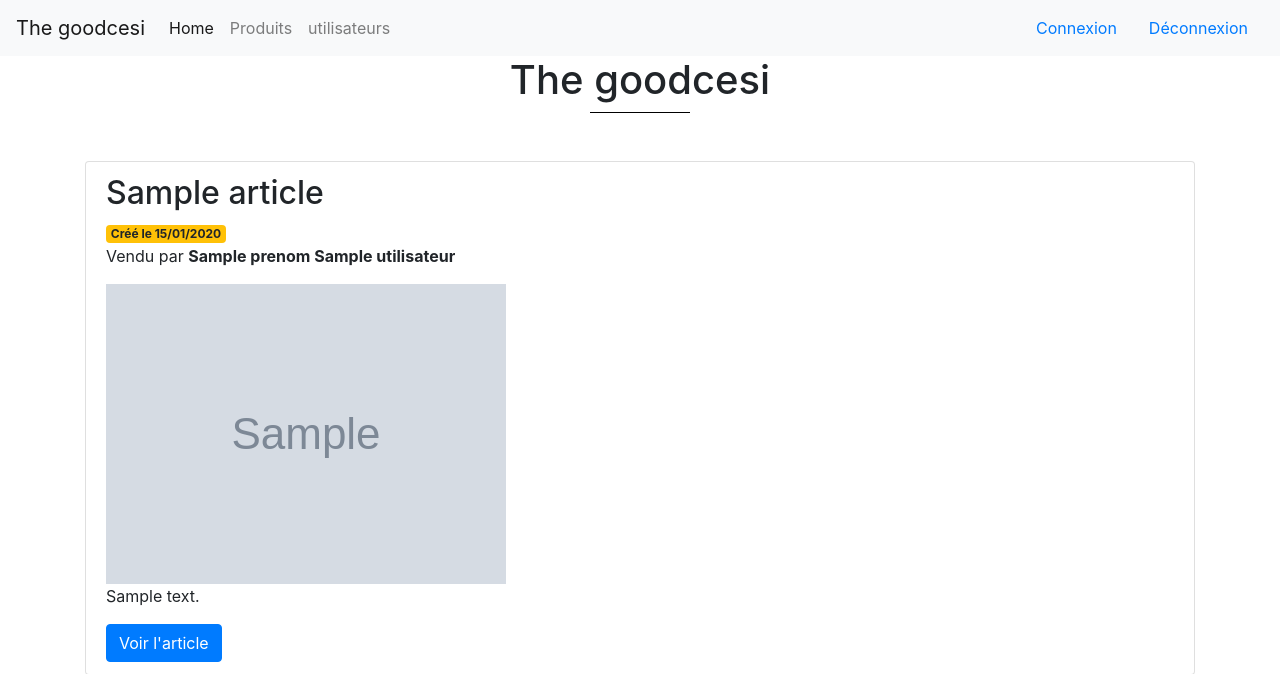
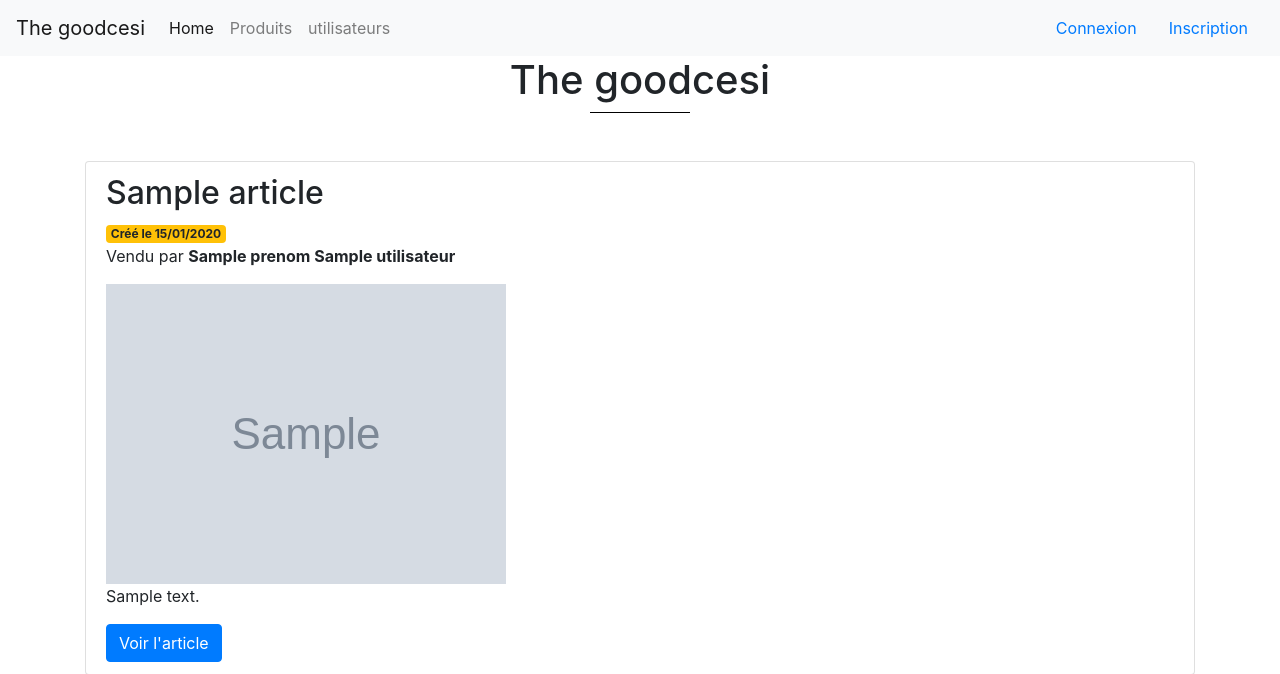
Before and after one commit to teamCesi/good-cesi-s4, a Symfony app: template templates/home/index.html.twig in a window 1280 px wide. Shown: the top 674 px of the page. Run offline with Twig, Linux system fonts and the light colour scheme; the template is opened without the code that fills it: most values are stand-ins (such as "Sample title", 1, 10 or a date in 2020); grey boxes marked "Sample" are stand-in pictures; some libraries are stand-ins or nearby versions.

Commit message:
Ajout de condition en twig pour l'affichage selon la connexion

```diff
--- a/templates/base.html.twig
+++ b/templates/base.html.twig
@@ -6,6 +6,8 @@
         {% block stylesheets %}
         <link href="{{ asset('css/style.css') }}" rel="stylesheet">
         <link href="{{ asset('css/bootstrap.min.css') }}" rel="stylesheet">
+        <link href="{{ asset('css/font.css') }}" rel="stylesheet">
+
         {% endblock %}
     </head>
     <body>
@@ -21,10 +23,13 @@
             <a class="nav-item nav-link" href="/utilisateur">utilisateurs</a>
           </div>
         </div>
-        <div id="connexion"></div>
-          <a href="{{ path('login') }}" class="nav-item nav-link">Connexion</a>
+        {% if is_granted("IS_AUTHENTICATED_REMEMBERED") %}
+          <a href="#" class="nav-item nav-link">Mon compte</a>
           <a href="{{ path('logout') }}" class="nav-item nav-link">Déconnexion</a>
-        </div>
+        {% else %}
+        <a href="{{ path('login') }}" class="nav-item nav-link">Connexion</a>
+        <a href="utilisateur/new" class="nav-item nav-link">Inscription</a>
+        {% endif %}
       </nav>
 
       {% block body %}{% endblock %}
```
